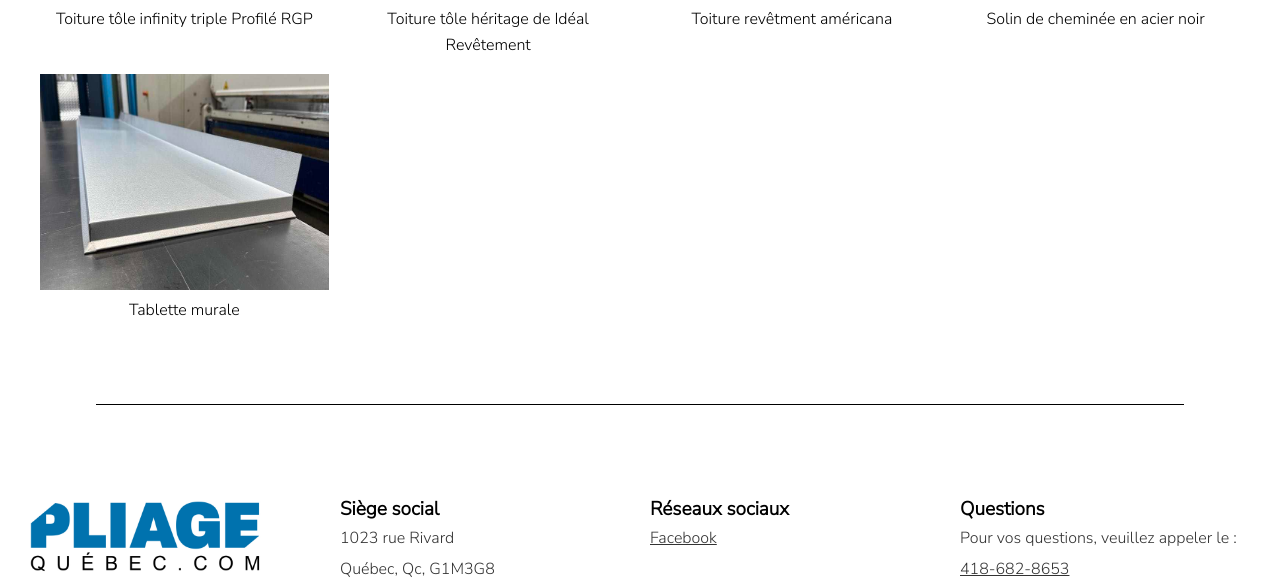
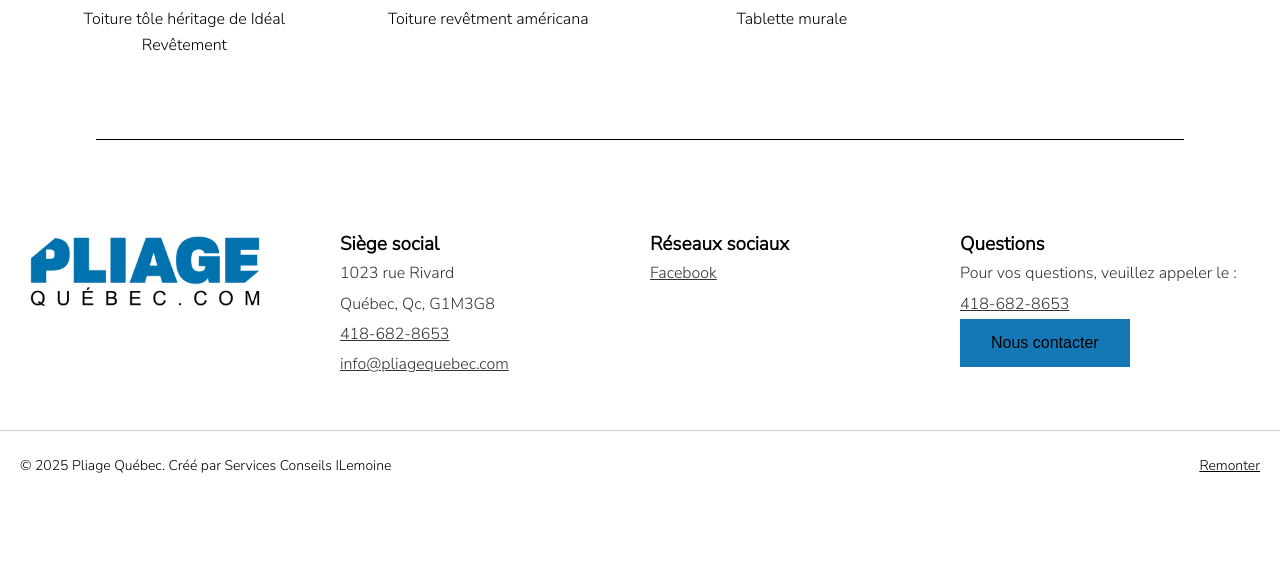
Before and after one commit to TKeita07/SiteWeb, a PHP site: page /projets.html in a window 1280 px wide. Shown: the part 1094-1673 px from the top of the page. After the commit the page ends 1567 px from the top, so only its background shows below. Run offline with PHP 8.4, Linux system fonts and the light colour scheme.

Commit message:
Small fixes

```diff
--- a/CSS/carousel.css
+++ b/CSS/carousel.css
@@ -31,6 +31,7 @@
   width: 650px;
   height: 100%;
   flex: 0 0 auto;
+  object-fit: cover;
 }
 
 .carousel-button {
--- a/CSS/style.css
+++ b/CSS/style.css
@@ -293,7 +293,8 @@ button.default-style:active {
 
   .m_realisations {
     margin-left: 0px !important;
-    padding: 0px 20px !important;
+    padding: 0px 0px !important;
+    width:95% !important;
   }
 
   .m_hbox_center {
--- a/contact.html
+++ b/contact.html
@@ -119,14 +119,12 @@ style="
         <div class="vbox" style="width: 100%; height: 100%; gap: 15px;">
           <p>Lun. - Jeu.</p>
           <p>Ven.</p>
-          <p>&nbsp;</p>
           <p>Samedi</p>
           <p>Dimanche</p>
         </div>
         <div class="vbox" style="width: 100%; height: 100%; gap: 15px;">
           <p>7 h 30 - 16 h 30</p>
           <p>7 h 30 - 12 h</p>
-          <p>13 h - 16 h 30</p>
           <p>Fermé</p>
           <p>Fermé</p>
         </div>
--- a/projets.html
+++ b/projets.html
@@ -127,12 +127,6 @@
   </div>
   <div class="image-item" onclick="openLightbox(this)">
     <div class="image-wrapper">
-    <img src="images/Projets/Comptoir en acier inoxydable brossé.jpeg" alt="Image 2">
-    </div>
-    <p class="caption">Comptoir en acier inoxydable brossé</p>
-  </div>
-  <div class="image-item" onclick="openLightbox(this)">
-    <div class="image-wrapper">
       <img src="images/Projets/Corbeau avant-après.jpg" alt="Image 1">
     </div>
     <p class="caption">Corbeau avant-après</p>
@@ -160,12 +154,6 @@
     <img src="images/Projets/Toiture revêtment américana.jpeg" alt="Image 2">
     </div>
     <p class="caption">Toiture revêtment américana</p>
-  </div>
-  <div class="image-item" onclick="openLightbox(this)">
-    <div class="image-wrapper">
-    <img src="images/Projets/Solin de cheminée en acier noir.jpeg" alt="Image 2">
-    </div>
-    <p class="caption">Solin de cheminée en acier noir</p>
   </div>
   <div class="image-item" onclick="openLightbox(this)">
     <div class="image-wrapper">
```
Also changed, not shown: index.html (+15 -9 lines).
